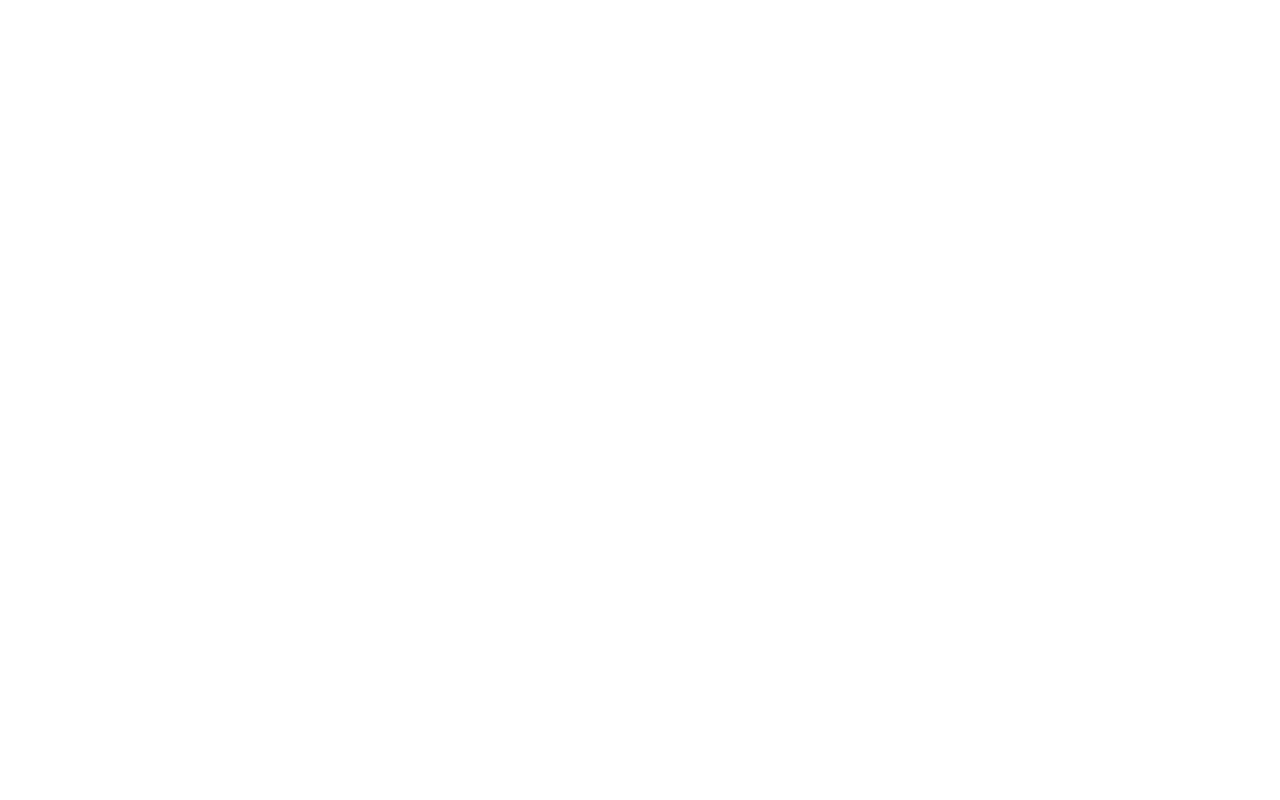
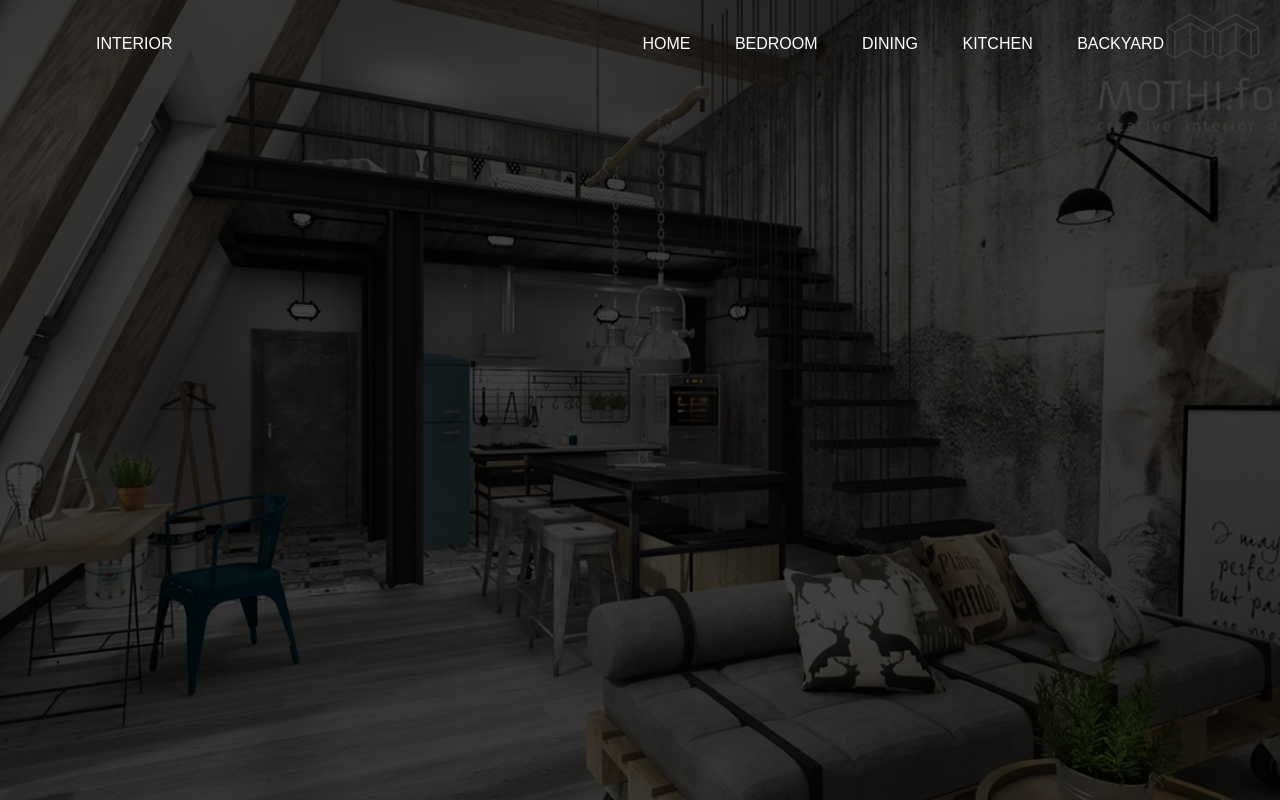
Before and after one commit to ohthebrave/Website, a plain HTML site: page index.html in a window 1280 px wide. Drawn offline with Linux system fonts and the light colour scheme.

Commit message:
Update index.html, style.css

```diff
--- a/index.html
+++ b/index.html
@@ -5,7 +5,21 @@
     <meta http-equiv="X-UA-Compatible" content="IE=edge" />
     <meta name="viewport" content="width=device-width, initial-scale=1.0" />
     <meta name="author" content="George Heuze" />
+    <link rel="stylesheet" href="style.css" />
     <title>Website</title>
   </head>
-  <body></body>
+  <body>
+    <div class="wallpaper">
+      <div class="navbar">
+        <p class="logo">interior</p>
+        <ul>
+          <li><a href="#"></a>Home</li>
+          <li><a href="#"></a>Bedroom</li>
+          <li><a href="#"></a>Dining</li>
+          <li><a href="#"></a>Kitchen</li>
+          <li><a href="#"></a>Backyard</li>
+        </ul>
+      </div>
+    </div>
+  </body>
 </html>
--- a/style.css
+++ b/style.css
@@ -0,0 +1,54 @@
+*{
+    margin: 0;
+    padding: 0;
+    font-family: sans-serif;
+}
+
+.wallpaper{
+    width: 100%;
+    height: 100vh;
+    background-image: linear-gradient(rgba(0,0,0,0.75),rgba(0,0,0,0.75)),url(loft-design.png);
+    background-size: cover;
+    background-position: center;
+}
+
+.navbar{
+    width: 85%;
+    margin: auto;
+    padding: 35px 0;
+    display: flex;
+    align-items: center;
+    justify-content: space-between;
+    color: #fff;
+    text-decoration: none;
+    text-transform: uppercase;
+}
+
+.logo{
+    width: 120px;
+    cursor: pointer;
+}
+
+.navbar ul li{
+    list-style: none;
+    display: inline-block;
+    margin: 0 20px;
+    position: relative;
+}
+
+.navbar ul li::after{
+    content: '';
+    height: 3px;
+    width: 0%;
+    background: lightgray;
+    position: absolute;
+    left: 0;
+    bottom: -10px;
+    transition: 0.5s;
+
+}
+
+.navbar ul li:hover:after{
+    width: 100%;
+
+}
```
Also changed, not shown: loft-design.png (added), loft1.jpeg (deleted).
